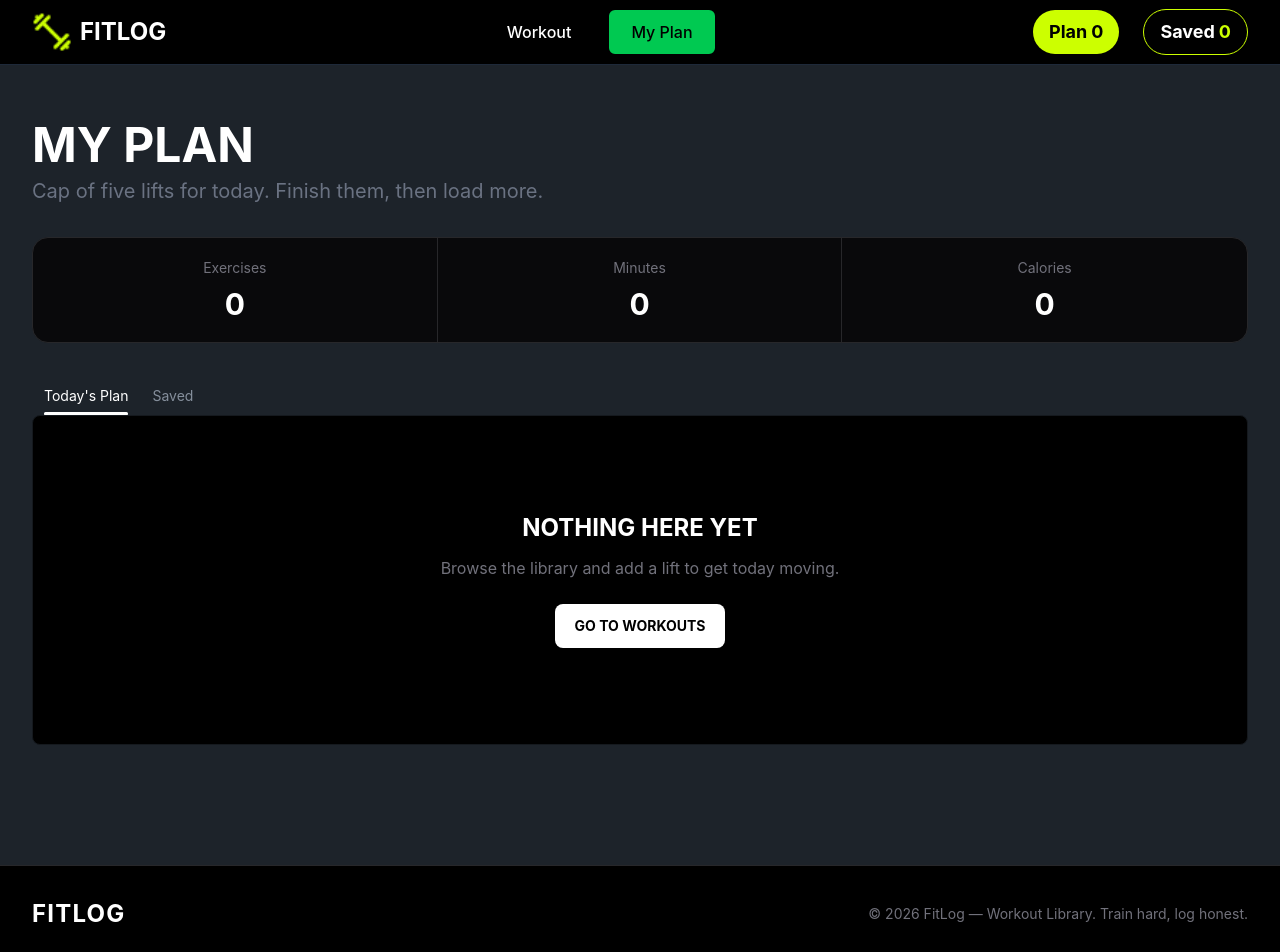
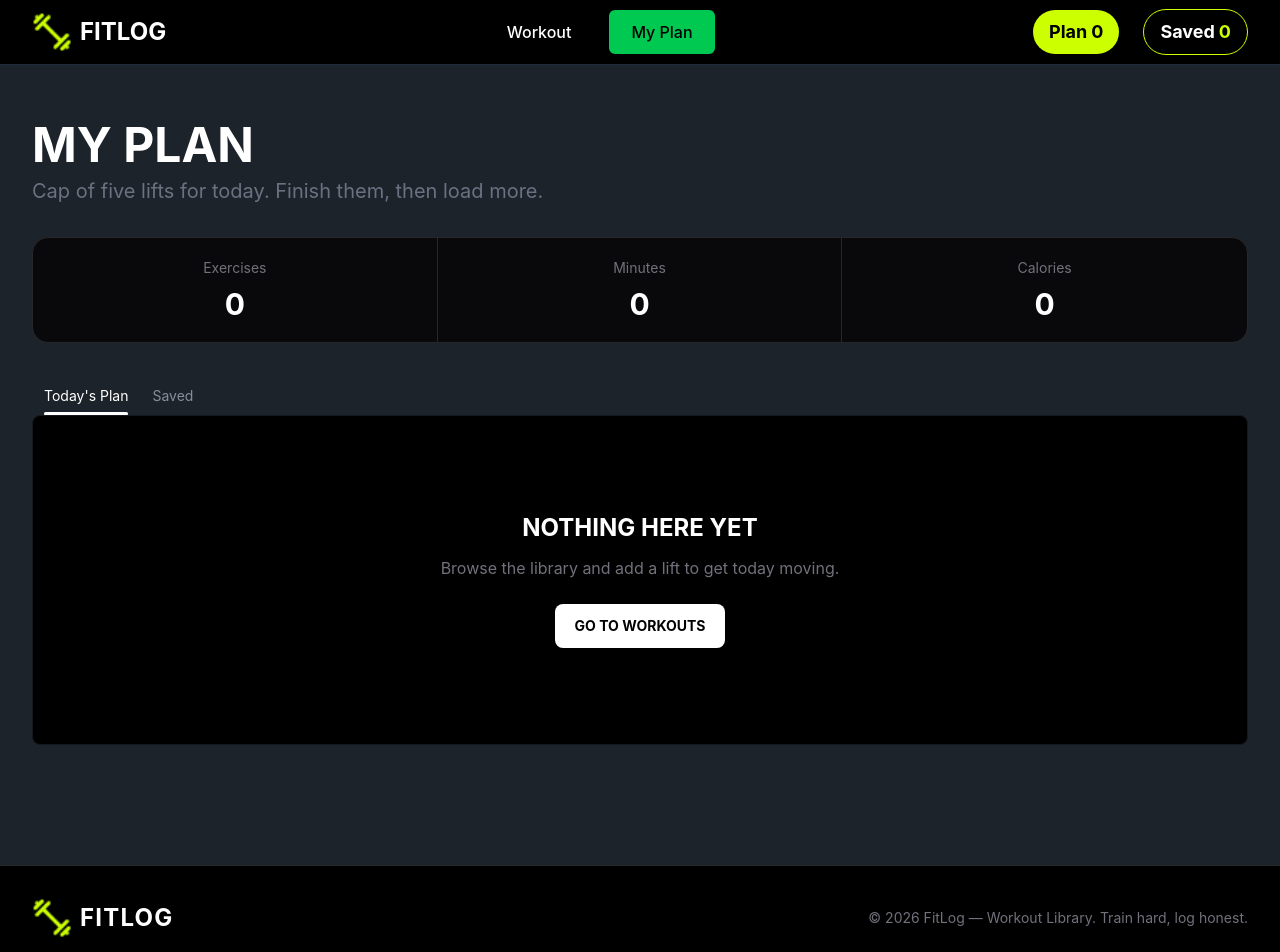
Before and after one commit to Mtanv1r/Fitlog-A06, a Next.js app: page /myplan in a window 1280 px wide. Shown: the top 952 px of the page. Built offline with nearby package versions, Linux system fonts and the light colour scheme.

Commit message:
updating footer

```diff
--- a/src/component/hompage/footer.jsx
+++ b/src/component/hompage/footer.jsx
@@ -15,7 +15,14 @@ const Footer = () => {
           href="/"
           className="flex items-center gap-2"
         >
-
+            <Image
+      src="/logo.png"
+      alt="FitLog Logo"
+      width={120}
+      height={40}
+      priority
+      className="h-8 w-auto sm:h-9 md:h-10"
+    />
           <span className="text-xl font-bold tracking-wider sm:text-2xl">
             FITLOG
           </span>
```
